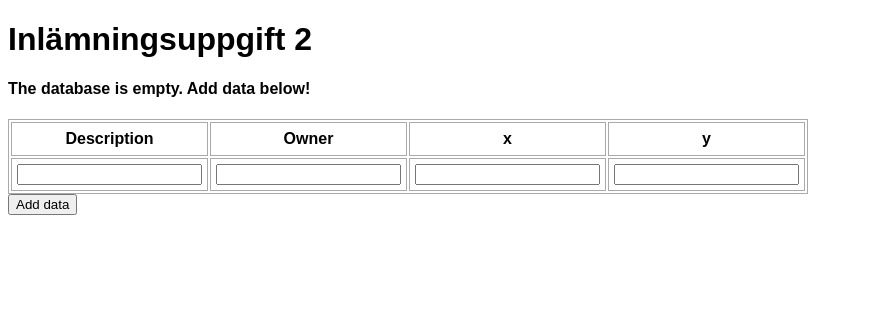
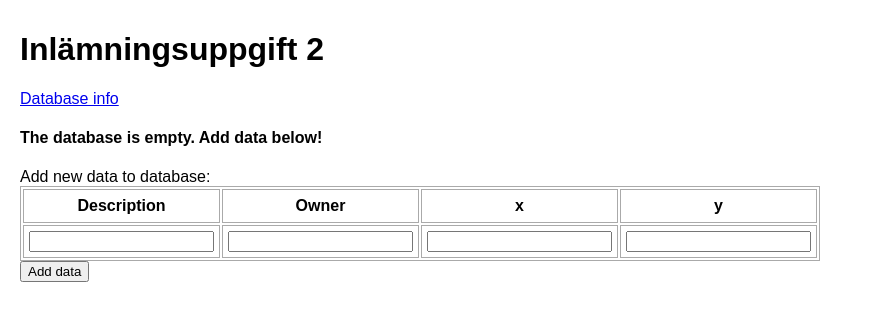
Before and after one commit to markusrobertjonsson/jad-assignment2, a Flask app: page / in a window 1280 px wide. Shown: the top 321 px of the page, without its empty margins (0-875 px from the left). Run offline with Flask 2, Linux system fonts and the light colour scheme; data that the repository does not hold is empty.

Commit message:
Add files via upload

```diff
--- a/static/main.css
+++ b/static/main.css
@@ -1,5 +1,6 @@
 body, html {
     font-family: sans-serif;
+    margin: 10px;
 }
 
 table, td, th {
--- a/templates/index.html
+++ b/templates/index.html
@@ -7,9 +7,11 @@
 {% block body %}
 
     <h1>Inlämningsuppgift 2</h1>
+    <p><a href="/info">Database info</a></p>
     {% if xydatas|length < 1 %}
         <h4>The database is empty. Add data below!</h4>
     {% else %}
+        Current database content:<br>
         <table>
             <tr>
                 <th>Id</th>
@@ -35,6 +37,9 @@
         </table>
     {% endif %}
 
+    <p></p>
+
+    Add new data to database:<br>
     <form action="/" method="POST">
         <table>
             <tr>
```
